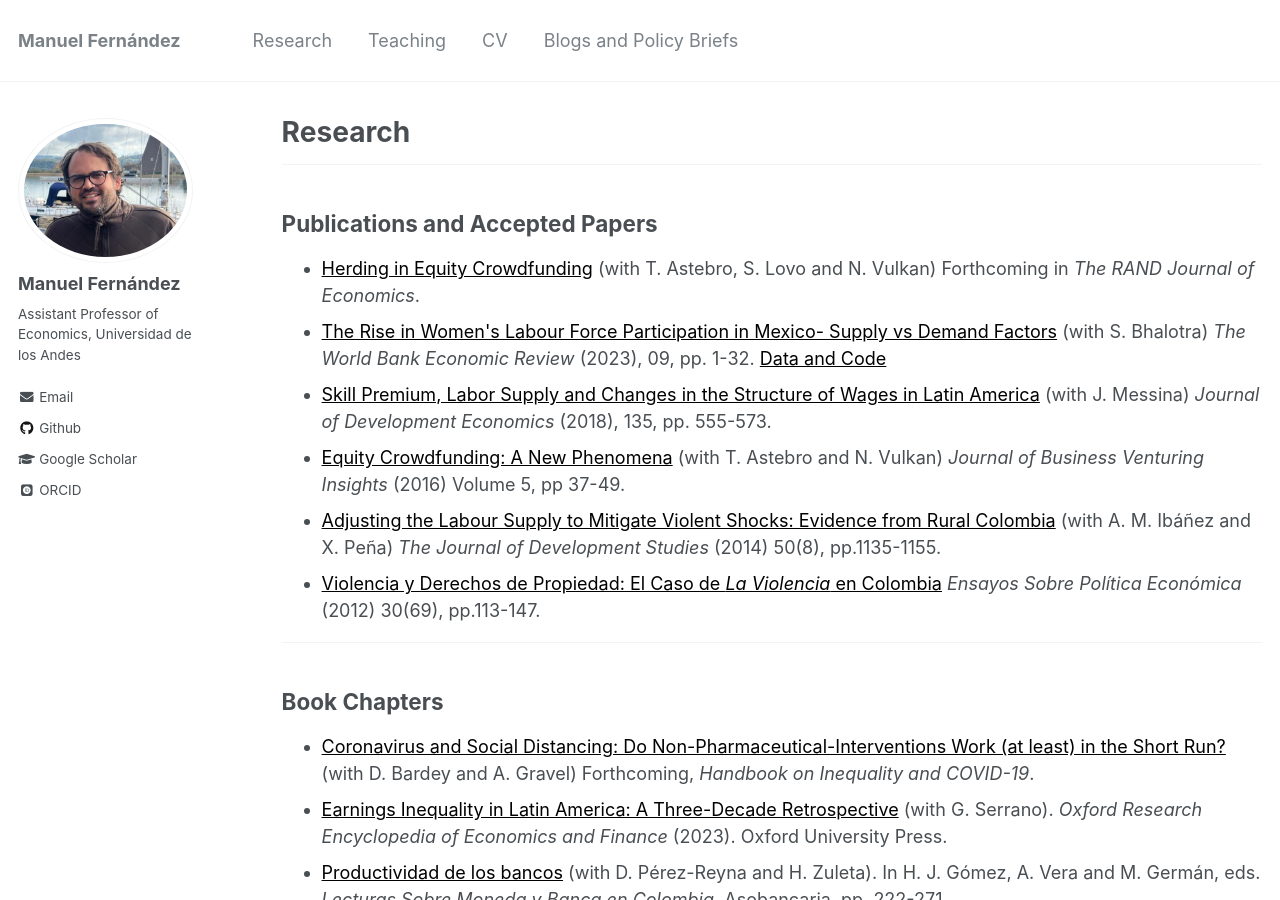
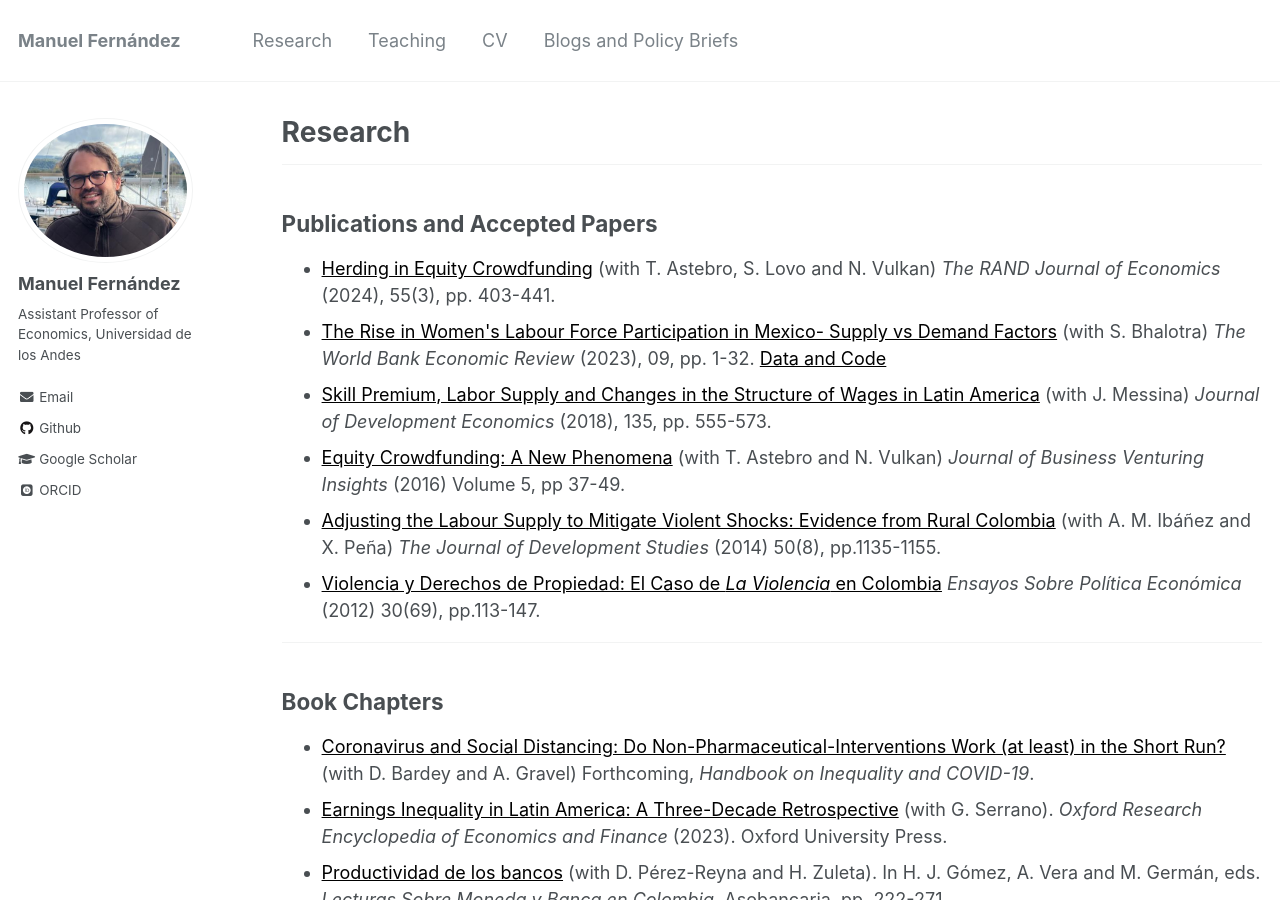
Before and after one commit to man-fern/man-fern.github.io, a Jekyll site: the page built from _pages/research.md, in a window 1280 px wide and 900 px high. Built offline with Jekyll 4.4.1, drawn with Linux system fonts in a browser that asks for light colours; some web fonts are replaced.

Commit message:
Astebro-Paper

```diff
--- a/_pages/research.md
+++ b/_pages/research.md
@@ -10,7 +10,7 @@ redirect_from:
 
 ## Publications and Accepted Papers
 
-* [Herding in Equity Crowdfunding](/files/Astebro-Fernandez-Lovo-Vulkan-Herding-in-equity-crowdfounding.pdf){: style="color:black; text-decoration: underline;"} (with T. Astebro, S. Lovo and N. Vulkan) Forthcoming in *The RAND Journal of Economics*.
+* [Herding in Equity Crowdfunding](/files/Astebro-Fernandez-Lovo-Vulkan-Herding-in-equity-crowdfounding.pdf){: style="color:black; text-decoration: underline;"} (with T. Astebro, S. Lovo and N. Vulkan) *The RAND Journal of Economics* (2024), 55(3), pp. 403-441.
 * [The Rise in Women&#39;s Labour Force Participation in Mexico- Supply vs Demand Factors](/files/Bhalotra-Fernandez-Mexico-FLFP-supply-demand.pdf){: style="color:black; text-decoration: underline;"} (with S. Bhalotra) *The World Bank Economic Review* (2023), 09, pp. 1-32. [Data and Code](https://github.com/man-fern/Bhalotra-Fernandez-WBER-Replication){: style="color:black; text-decoration: underline;"}
 * [Skill Premium, Labor Supply and Changes in the Structure of Wages in Latin America](https://www.sciencedirect.com/science/article/abs/pii/S0304387818304905?via%3Dihub){: style="color:black; text-decoration: underline;"} (with J. Messina) *Journal of Development Economics* (2018), 135, pp. 555-573.
 * [Equity Crowdfunding: A New Phenomena](https://www.sciencedirect.com/science/article/abs/pii/S2352673416300026){: style="color:black; text-decoration: underline;"} (with T. Astebro and N. Vulkan) *Journal of Business Venturing Insights* (2016) Volume 5, pp 37-49.
```
Also changed, not shown: 1 other file.
